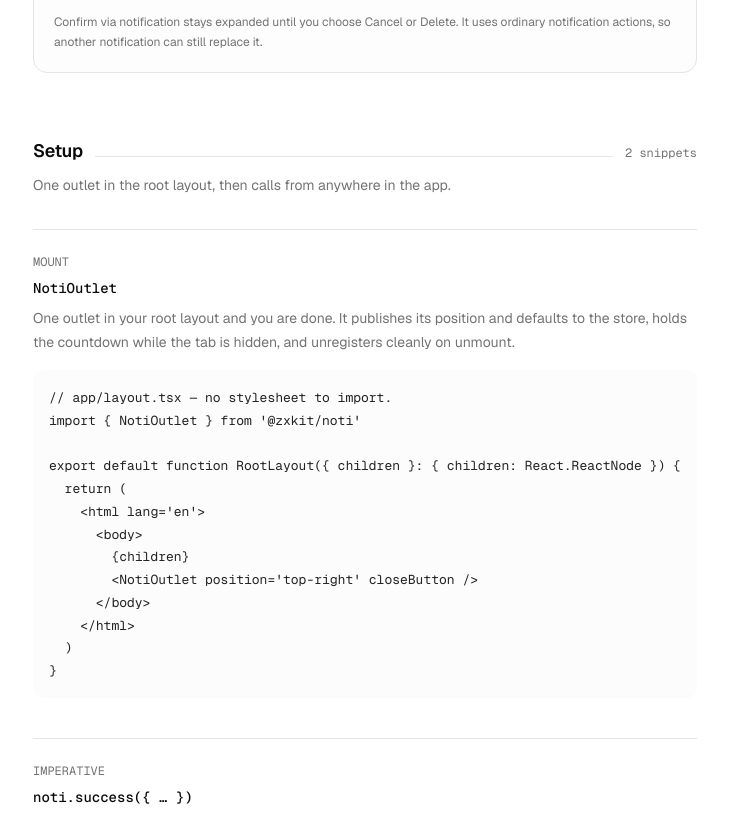
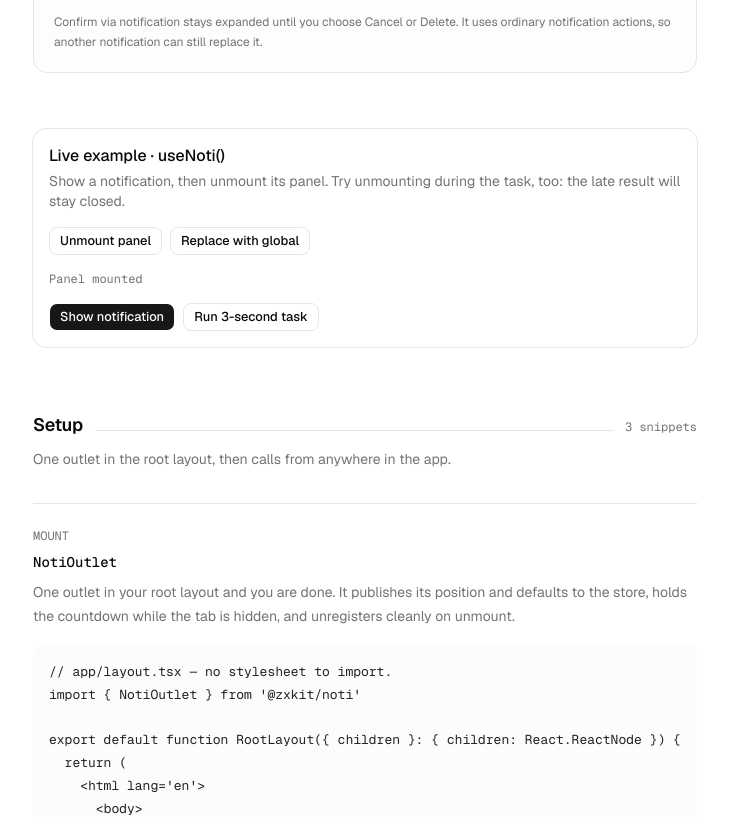
Before and after one commit to nxtvoid/zxkit, a Next.js app in the folder apps/web/: page /noti in a window 1280 px wide. Shown: the part 960-1777 px from the top of the page, without its empty margins (275-1004 px from the left). Built offline with nearby package versions, Linux system fonts and the light colour scheme; no server answers.

Commit message:
docs(noti): document useNoti and add interactive lifecycle demo

```diff
--- a/apps/web/app/noti/_components/content.ts
+++ b/apps/web/app/noti/_components/content.ts
@@ -26,6 +26,36 @@ export async function saveDraft(draft: Draft) {
   await db.drafts.upsert(draft)
   noti.success({ title: 'Draft saved' })
 }`
+
+export const scopedExample = `'use client'
+
+import { useNoti } from '@zxkit/noti'
+
+export function NotificationDemo() {
+  const noti = useNoti()
+
+  return (
+    <button
+      onClick={() => {
+        noti.info({
+          title: 'A notification for this view',
+          duration: null,
+        })
+      }}
+    >
+      Show notification
+    </button>
+  )
+}
+
+// The same NotiOutlet renders it. No extra provider or manual cleanup.
+// update(), dismiss() and clear() affect only this hook's live notification.
+// promise() keeps that ownership from loading to its outcome. Unmounting
+// closes the notification without cancelling the underlying operation.
+// A late result cannot bring the dismissed notification back.
+
+// Use the module-level noti when a notification should survive its component.
+// A component that stays active across navigation keeps its notifications.`
 
 export const singletonExample = `noti.success({ title: 'Changes saved' })
 noti.error({ title: 'Could not save' })   // replaces it — same node, same island
--- /dev/null
+++ b/apps/web/app/noti/_components/noti-lifecycle-demo.tsx
@@ -0,0 +1,93 @@
+'use client'
+
+import { useState } from 'react'
+import { noti, useNoti } from '@zxkit/noti'
+import { Button } from '@zxkit/ui/button'
+import { Card, CardContent, CardDescription, CardHeader, CardTitle } from '@zxkit/ui/card'
+
+function DemoPanel() {
+  const scopedNoti = useNoti()
+
+  function runTask() {
+    void scopedNoti.promise(new Promise<void>((resolve) => setTimeout(resolve, 3_000)), {
+      position: 'bottom-center',
+      loading: {
+        title: 'Working for three seconds…',
+        description: 'Unmount the panel before this finishes.',
+        keepExpanded: true,
+      },
+      success: {
+        title: 'Task complete',
+        description: 'This result also belongs to the panel.',
+        duration: null,
+        keepExpanded: true,
+      },
+    })
+  }
+
+  return (
+    <div className='flex flex-wrap gap-2'>
+      <Button
+        size='sm'
+        onClick={() => {
+          scopedNoti.info({
+            title: 'This notification belongs to the panel',
+            description: 'Unmount the panel to close it automatically.',
+            position: 'bottom-center',
+            duration: null,
+            keepExpanded: true,
+          })
+        }}
+      >
+        Show notification
+      </Button>
+      <Button size='sm' variant='outline' onClick={runTask}>
+        Run 3-second task
+      </Button>
+    </div>
+  )
+}
+
+export function NotiLifecycleDemo() {
+  const [mounted, setMounted] = useState(true)
+
+  return (
+    <section aria-labelledby='lifecycle-demo-title' className='mt-14'>
+      <Card>
+        <CardHeader>
+          <CardTitle id='lifecycle-demo-title'>Live example · useNoti()</CardTitle>
+          <CardDescription>
+            Show a notification, then unmount its panel. Try unmounting during the task, too: the
+            late result will stay closed.
+          </CardDescription>
+        </CardHeader>
+        <CardContent className='flex flex-col gap-4'>
+          <div className='flex flex-wrap gap-2'>
+            <Button size='sm' variant='outline' onClick={() => setMounted((value) => !value)}>
+              {mounted ? 'Unmount panel' : 'Mount panel'}
+            </Button>
+            <Button
+              size='sm'
+              variant='outline'
+              onClick={() => {
+                noti.info({
+                  title: 'A global notification',
+                  description: 'Unmounting the panel leaves this replacement visible.',
+                  position: 'bottom-center',
+                  duration: 6_000,
+                  keepExpanded: true,
+                })
+              }}
+            >
+              Replace with global
+            </Button>
+          </div>
+          <p role='status' className='text-muted-foreground font-mono text-xs'>
+            {mounted ? 'Panel mounted' : 'Panel unmounted — mount it to try again.'}
+          </p>
+          {mounted && <DemoPanel />}
+        </CardContent>
+      </Card>
+    </section>
+  )
+}
--- a/apps/web/app/noti/_components/noti-view.tsx
+++ b/apps/web/app/noti/_components/noti-view.tsx
@@ -1,6 +1,7 @@
 import { CodeBlock } from '@zxkit/ui/code-block'
 import { CopyButton } from '@zxkit/ui/copy-button'
 import { NotiPlayground } from './noti-playground'
+import { NotiLifecycleDemo } from './noti-lifecycle-demo'
 import {
   accessibilityExample,
   buttonExample,
@@ -11,6 +12,7 @@ import {
   optionsExample,
   outletMountExample,
   promiseExample,
+  scopedExample,
   singletonExample,
   stylingExample,
   timerExample,
@@ -52,6 +54,14 @@ const groups: Group[] = [
         description:
           'Callable from anywhere — an event handler, a server action wrapper, a websocket callback. Every method takes an options object; there is no string form to fall back to.',
         code: imperativeExample,
+      },
+      {
+        id: 'component-lifetime',
+        label: 'Component lifetime',
+        title: 'useNoti()',
+        description:
+          'The same methods in a stable API bound to your component. Its live notification closes automatically on unmount. Replacements from other hooks or the global API remain visible; all calls share the same island and replacement priorities.',
+        code: scopedExample,
       },
     ],
   },
@@ -213,6 +223,8 @@ export function NotiView() {
         </div>
       </section>
 
+      <NotiLifecycleDemo />
+
       {groups.map((group) => (
         <section key={group.id} id={group.id} className='mt-16 scroll-mt-24'>
           <div className='flex items-baseline gap-3'>
```
Also changed, not shown: packages/noti/README.md.
